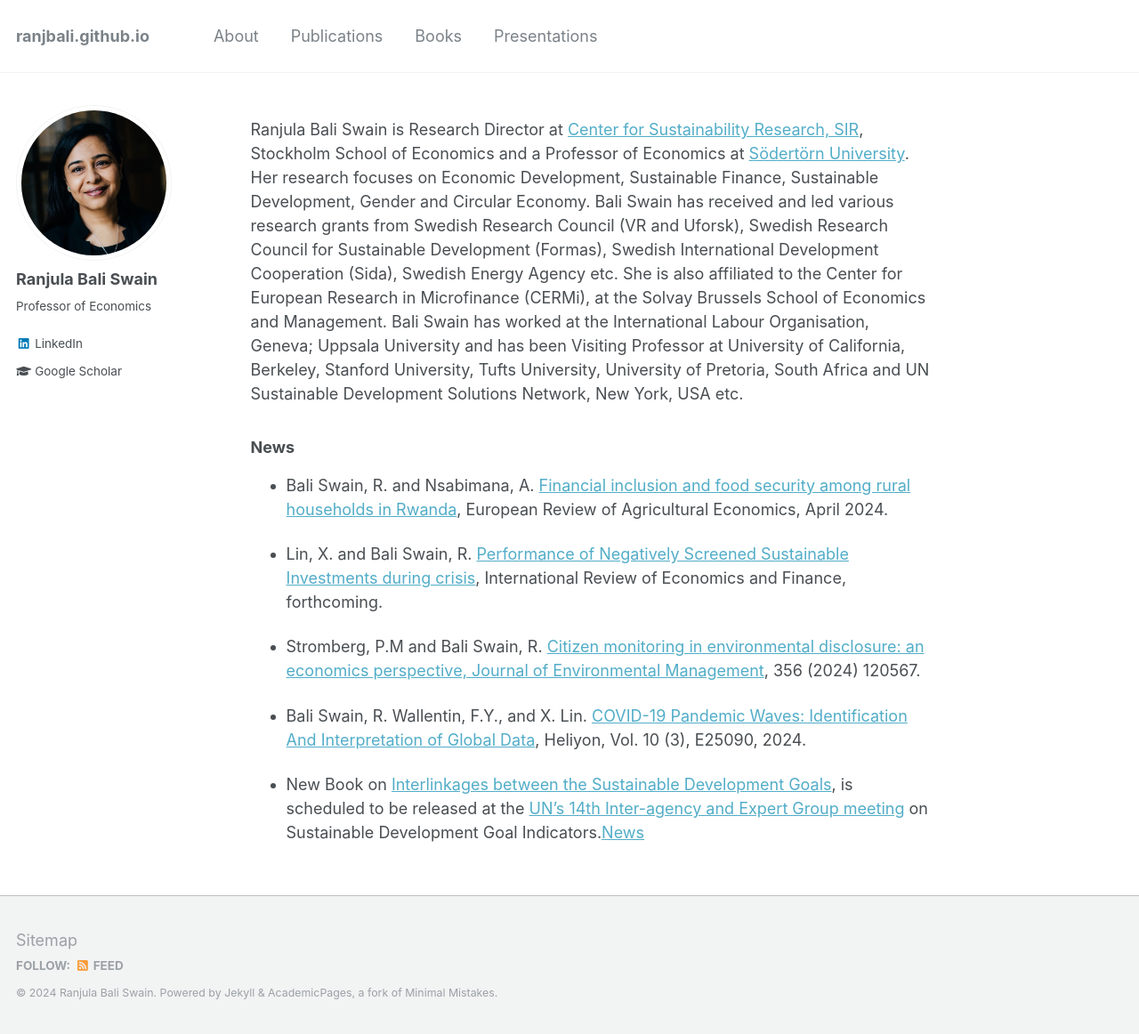
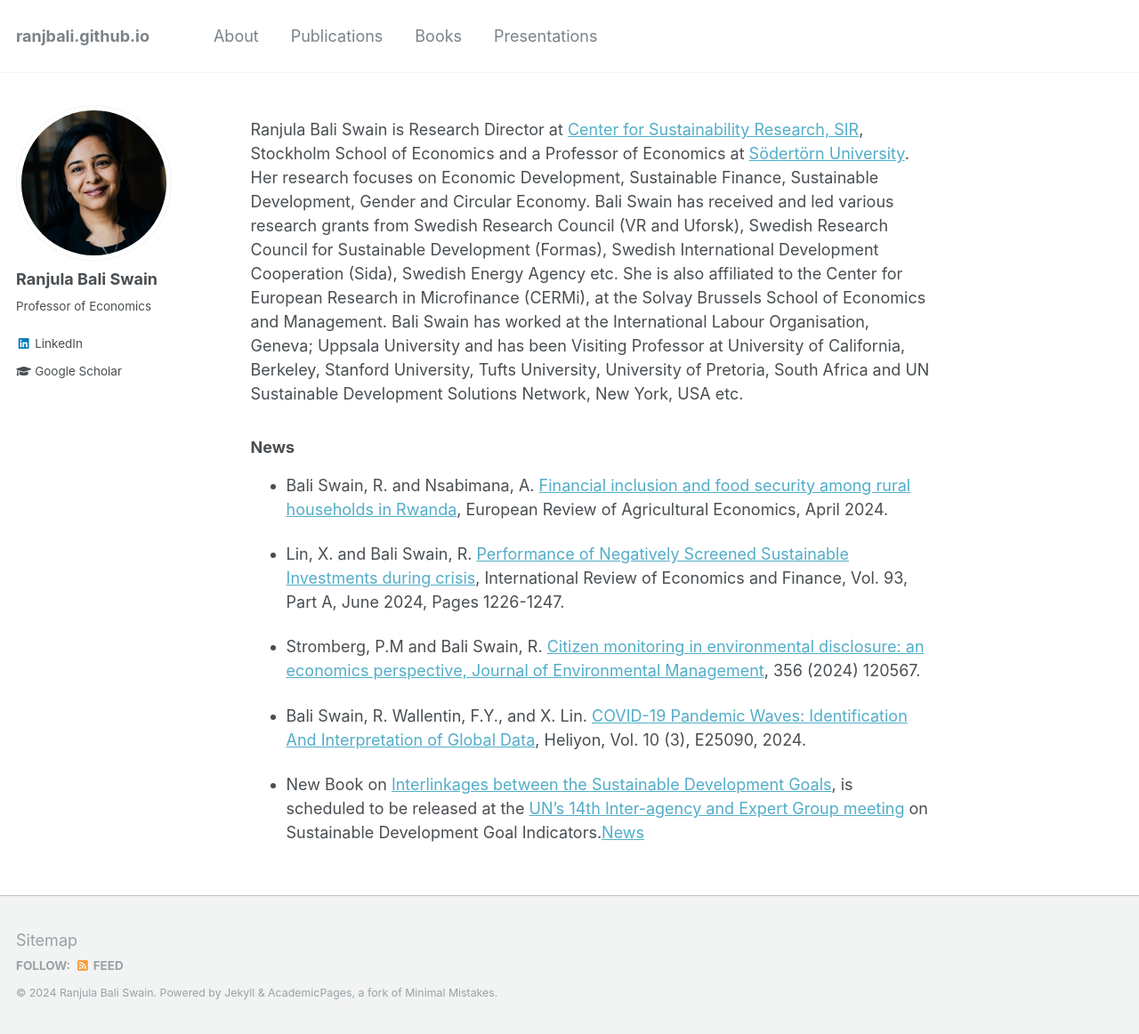
Before and after one commit to ranjbali/ranjbali.github.io, a Jekyll site: the page built from _pages/about.md, in a window 1280 px wide and 1162 px high. Shown: the whole window at 89% size. Built offline with Jekyll 4.4.1, drawn with Linux system fonts in a browser that asks for light colours.

Commit message:
Update about.md

```diff
--- a/_pages/about.md
+++ b/_pages/about.md
@@ -13,7 +13,7 @@
 ### News
 * Bali Swain, R. and Nsabimana, A. [Financial inclusion and food security among rural households in Rwanda](https://academic.oup.com/erae/advance-article-abstract/doi/10.1093/erae/jbae007/7639592?redirectedFrom=fulltext), European Review of Agricultural Economics, April 2024.
 
-* Lin, X. and Bali Swain, R. [Performance of Negatively Screened Sustainable Investments during crisis](https://www.sciencedirect.com/science/article/pii/S105905602400248X?via%3Dihub#fig1a), International Review of Economics and Finance, forthcoming.
+* Lin, X. and Bali Swain, R. [Performance of Negatively Screened Sustainable Investments during crisis](https://www.sciencedirect.com/science/article/pii/S105905602400248X?via%3Dihub#fig1a), International Review of Economics and Finance, Vol. 93, Part A, June 2024, Pages 1226-1247.
 
 * Stromberg, P.M and Bali Swain, R. [Citizen monitoring in environmental disclosure: an economics perspective, Journal of Environmental Management](https://doi.org/10.1016/j.jenvman.2024.120567), 356 (2024) 120567.
 
```
